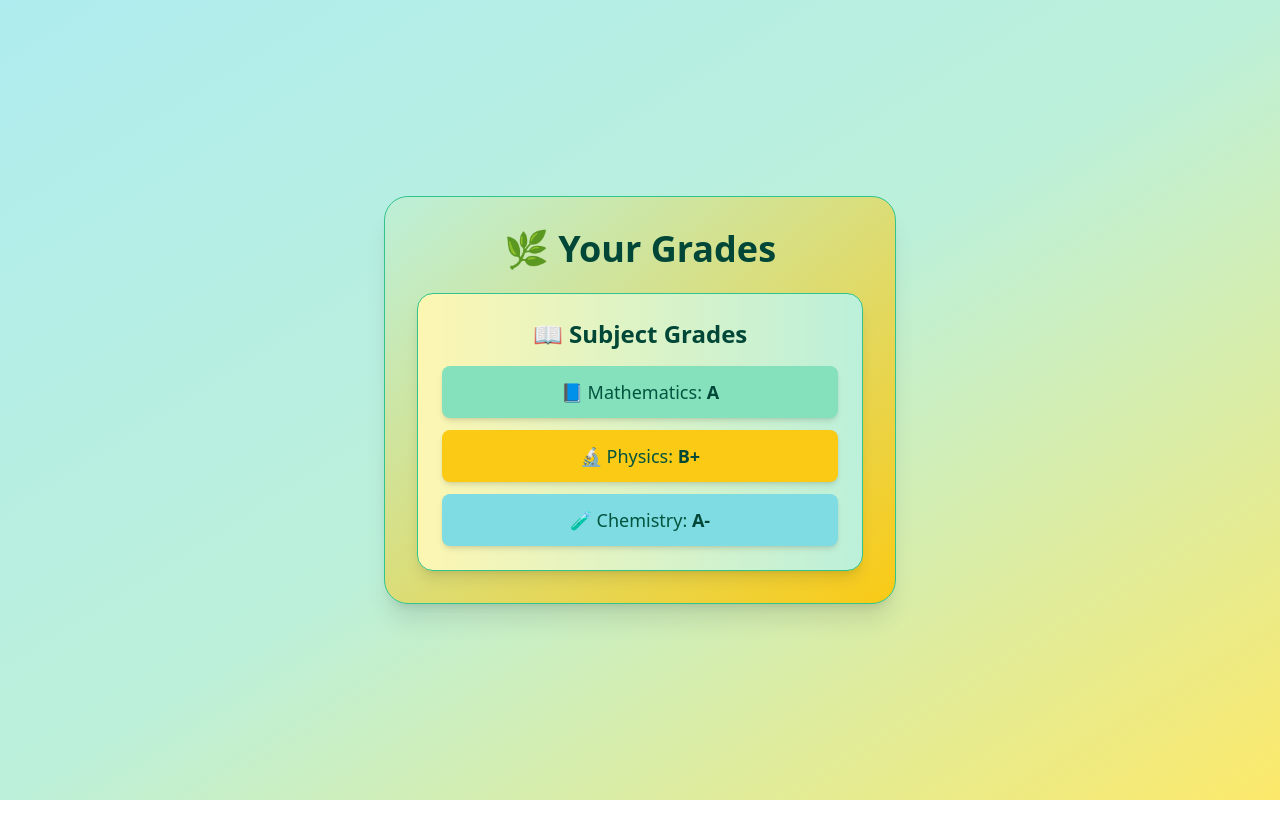
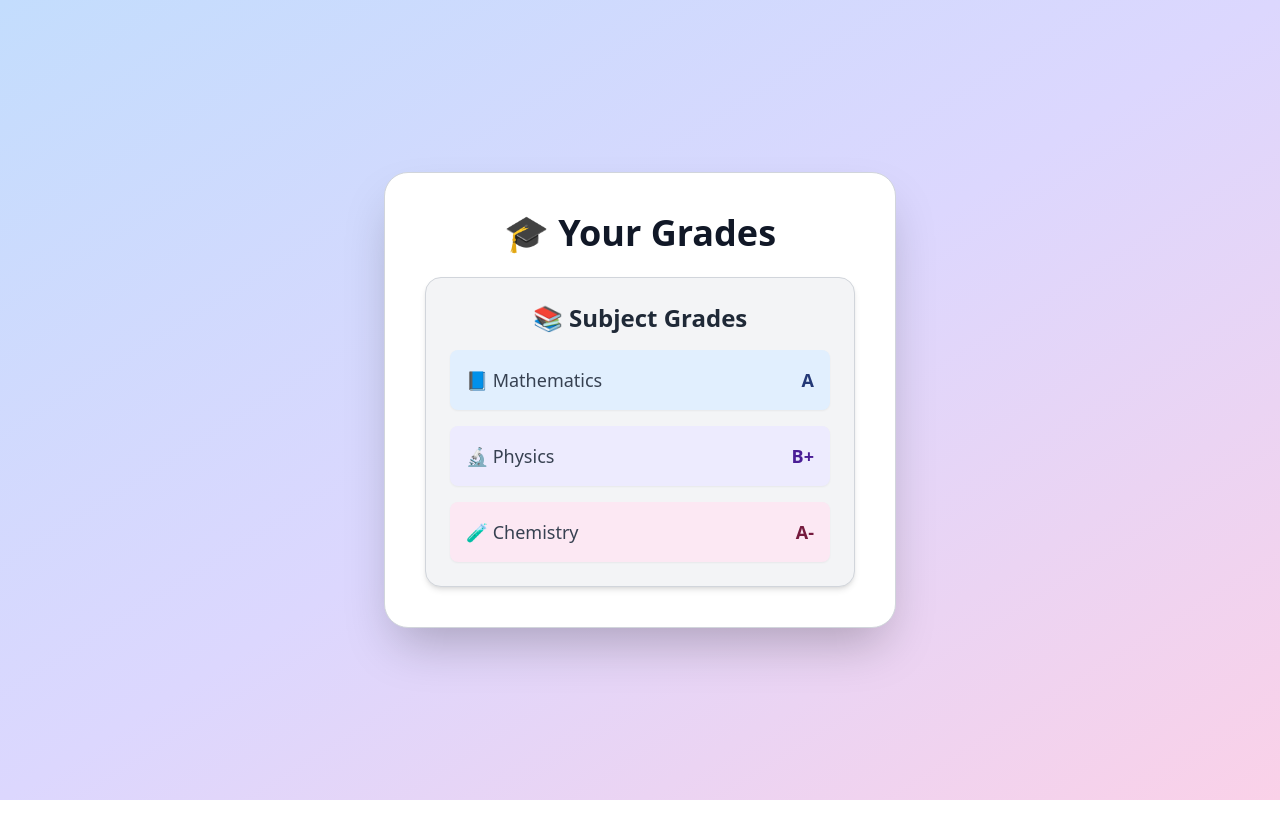
Before and after one commit to Tamal1912/LMS, a React (Vite) app in the folder frontend/: page /grades in a window 1280 px wide. Shown: the top 838 px of the page. Built offline with nearby package versions, Linux system fonts and the light colour scheme.

Commit message:
Update Grade.jsx

```diff
--- a/frontend/src/pages/Grade.jsx
+++ b/frontend/src/pages/Grade.jsx
@@ -2,15 +2,21 @@ import React from "react";
 
 const Grade = () => {
   return (
-    <div className="min-h-screen bg-gradient-to-br from-teal-200 via-green-200 to-yellow-200 p-10 flex items-center justify-center">
-      <div className="bg-gradient-to-br from-green-200 to-yellow-300 shadow-xl rounded-3xl p-8 max-w-lg w-full text-center border border-green-400">
-        <h1 className="text-4xl font-extrabold text-green-900 mb-6">🌿 Your Grades</h1>
-        <div className="bg-gradient-to-r from-yellow-100 to-green-200 p-6 rounded-2xl shadow-lg border border-green-400">
-          <h2 className="text-2xl font-bold text-green-900 mb-4">📖 Subject Grades</h2>
-          <ul className="space-y-3 text-green-800 text-lg">
-            <li className="p-3 bg-green-300 rounded-lg shadow-md">📘 Mathematics: <span className="font-semibold text-green-900">A</span></li>
-            <li className="p-3 bg-yellow-300 rounded-lg shadow-md">🔬 Physics: <span className="font-semibold text-green-900">B+</span></li>
-            <li className="p-3 bg-teal-300 rounded-lg shadow-md">🧪 Chemistry: <span className="font-semibold text-green-900">A-</span></li>
+    <div className="min-h-screen bg-gradient-to-br from-blue-200 via-purple-200 to-pink-200 p-10 flex items-center justify-center">
+      <div className="bg-white shadow-2xl rounded-3xl p-10 max-w-lg w-full text-center border border-gray-300 transition-all duration-300 hover:shadow-[0px_0px_20px_5px_rgba(173,216,230,0.8)]">
+        <h1 className="text-4xl font-bold text-gray-900 mb-6">🎓 Your Grades</h1>
+        <div className="bg-gray-100 p-6 rounded-2xl shadow-md border border-gray-300 transition-all duration-300 hover:shadow-[0px_0px_20px_5px_rgba(186,85,211,0.8)]">
+          <h2 className="text-2xl font-semibold text-gray-800 mb-4">📚 Subject Grades</h2>
+          <ul className="space-y-4 text-gray-700 text-lg">
+            <li className="p-4 bg-blue-100 rounded-lg shadow-sm flex justify-between items-center transition-all duration-300 hover:shadow-[0px_0px_15px_3px_rgba(30,144,255,0.8)]">
+              📘 Mathematics <span className="font-semibold text-blue-900">A</span>
+            </li>
+            <li className="p-4 bg-purple-100 rounded-lg shadow-sm flex justify-between items-center transition-all duration-300 hover:shadow-[0px_0px_15px_3px_rgba(147,112,219,0.8)]">
+              🔬 Physics <span className="font-semibold text-purple-900">B+</span>
+            </li>
+            <li className="p-4 bg-pink-100 rounded-lg shadow-sm flex justify-between items-center transition-all duration-300 hover:shadow-[0px_0px_15px_3px_rgba(255,105,180,0.8)]">
+              🧪 Chemistry <span className="font-semibold text-pink-900">A-</span>
+            </li>
           </ul>
         </div>
       </div>
```
